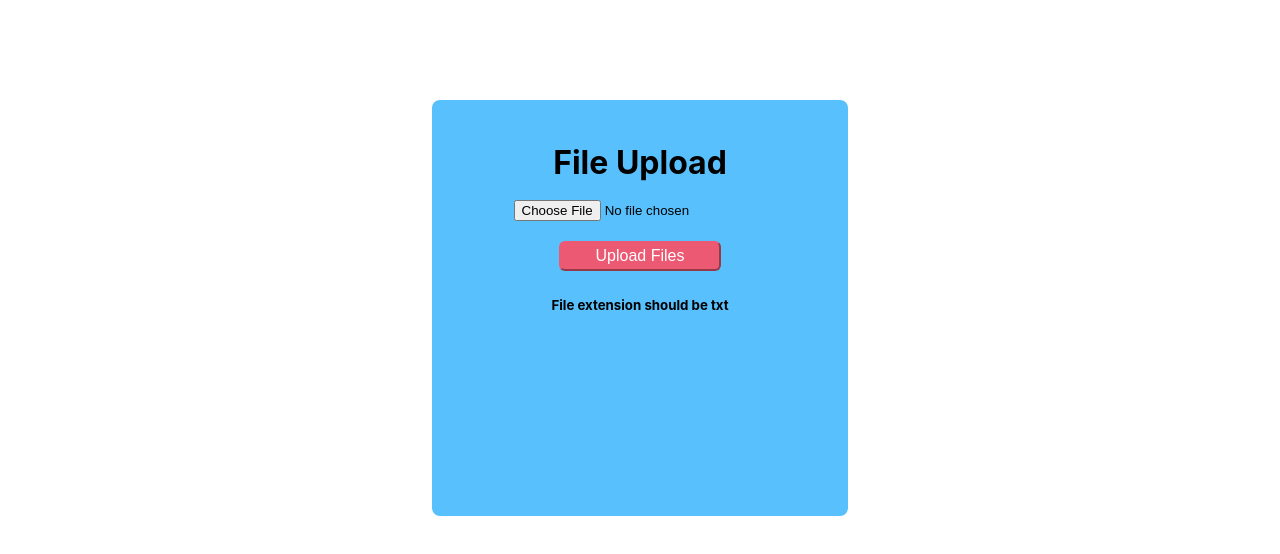
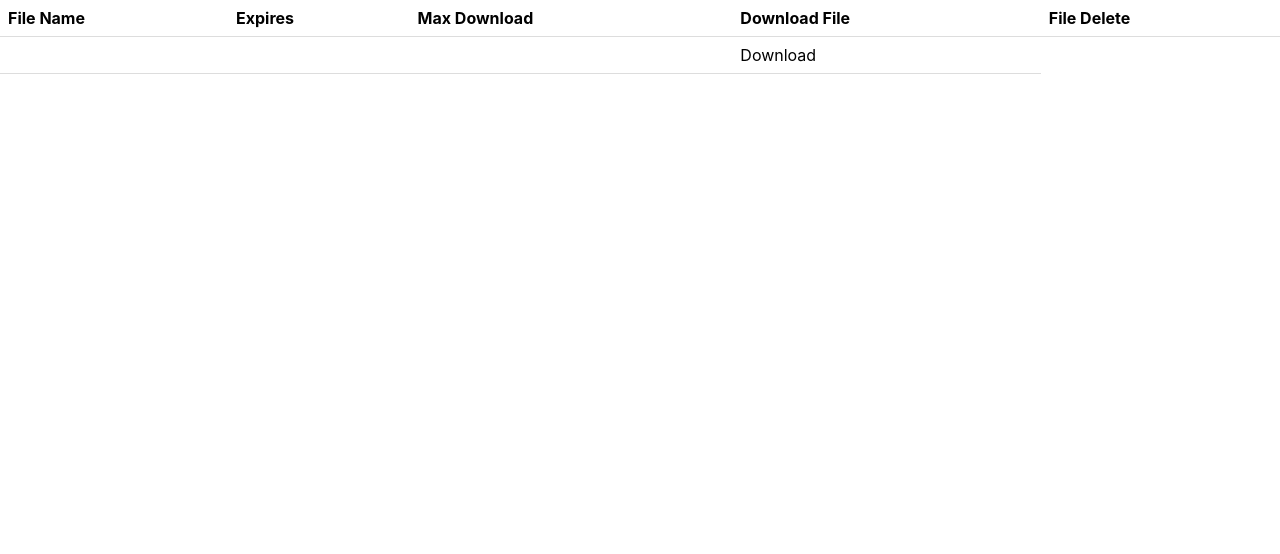
Before and after one commit to mr-vivek-verma/file-upload, a React (Create React App) app: page /table in a window 1280 px wide. Shown: the top 554 px of the page. Built offline with nearby package versions, Linux system fonts and the light colour scheme.

Commit message:
updated with table and given download and delete file option

```diff
--- a/src/App.js
+++ b/src/App.js
@@ -1,10 +1,16 @@
 import './App.css';
 import FileUpload from "./components/FileUpload/index"
+import {Routes,Route} from 'react-router-dom';
+import ListingPage from './components/FileUpload/listingPage';
 function App() {
   return (
+
     <>
+     <Routes>
+     <Route exact path="/" element={<FileUpload/>}/>
+     <Route exact path='/table' element={< ListingPage />}></Route>
+     </Routes>
 
-  <FileUpload/>
     </>
   );
 }
--- a/src/components/FileUpload/index.js
+++ b/src/components/FileUpload/index.js
@@ -1,10 +1,11 @@
 import './style.css';
-import React, {useState} from 'react';
+import React, {useEffect, useState} from 'react';
 import axios from 'axios';
+import { useNavigate } from "react-router-dom";
 
 
 function FileUpload() {
-
+  const navigate = useNavigate();
   const [file, setFile] = useState()
 const [url, setUrl] = useState()
 
@@ -57,6 +58,9 @@ const [url, setUrl] = useState()
     });
   }
 
+  useEffect(()=>{
+    localStorage.setItem("items", JSON.stringify(url? url:""))
+  },[url, localStorage])
 
   console.log("url", url)
   return (
@@ -64,13 +68,14 @@ const [url, setUrl] = useState()
         <div className='inner-div'>
         <form className='frm' onSubmit={handleSubmit}>
           <h1>File Upload</h1>
-          <input type="file" onChange={handleChange}/>
-          <button className='btn' type="submit">Upload Files</button>
+          <input type="file" multiple onChange={handleChange}/>
+          <button className='btn' type="submit">Upload File</button>
           <h5>File extension should be txt</h5>
-        </form>
+           </form>
         {!url? "" : <div>
         <p>You can download/share file using below link </p>
         <span>{url?.link}</span> </div> }
+        <button className='btn1' onClick={() => navigate("table")}>Show Download List</button>
         </div>
     </div>
   );
--- /dev/null
+++ b/src/components/FileUpload/listingPage.js
@@ -0,0 +1,40 @@
+import {useEffect,useState} from 'react'
+import { useNavigate } from "react-router-dom";
+
+const ListingPage = () => {
+      const [items, setItems] = useState([]);
+      const navigate = useNavigate();
+const data = JSON.parse(localStorage.getItem("items"))
+console.log("daa", data)
+
+const download =(e)=>{
+    console.log("clicked")
+    return(
+      navigate(data?.link))
+}
+
+  return (
+    <div>
+        <table>
+        <tr>
+          <th>File Name</th>
+          <th>Expires</th>
+          <th>Max Download</th>
+          <th>Download File</th>
+          <th>File Delete</th>
+        </tr>
+             <tr key={data?.id}>
+              <td>{data?.name}</td>
+              <td>{data?.expires}</td>
+              <td>{data?.maxDownloads}</td>
+              <td> <a href={data?.link}>Download</a></td>
+             {!data? "" : <td><button onClick={()=>{localStorage.clear("items") }}>Del</button></td>}
+
+            </tr>
+
+      </table>
+    </div>
+  )
+}
+
+export default ListingPage
--- a/src/components/FileUpload/style.css
+++ b/src/components/FileUpload/style.css
@@ -38,6 +38,33 @@
     line-height: 1.5rem;
 
 }
+
+.btn1{
+    -webkit-box-flex: 1;
+    flex-grow: 1;
+    display: flex;
+    flex-direction: column;
+    -webkit-box-align: center;
+    align-items: center;
+   background-color: rgb(46, 65, 240);
+   border-color:rgb(46, 65, 240) ;
+    width: 50%;
+    margin: 20px auto ;
+    border-radius: 6px;
+    color: #ffff;
+    font-size: 1rem;
+    line-height: 1.5rem;
+}
 .frm{
     margin: 30px;
 }
+table {
+    border-collapse: collapse;
+    width: 100%;
+  }
+
+  th, td {
+    padding: 8px;
+    text-align: left;
+    border-bottom: 1px solid #ddd;
+  }
--- a/src/index.js
+++ b/src/index.js
@@ -3,11 +3,14 @@ import ReactDOM from 'react-dom/client';
 import './index.css';
 import App from './App';
 import reportWebVitals from './reportWebVitals';
+import {BrowserRouter} from "react-router-dom"
 
 const root = ReactDOM.createRoot(document.getElementById('root'));
 root.render(
   <React.StrictMode>
+  <BrowserRouter>
     <App />
+    </BrowserRouter>
   </React.StrictMode>
 );
 
```
Also changed, not shown: package.json (+75 -1 lines), 1 other file (tests, documents, lock files or other folders).
